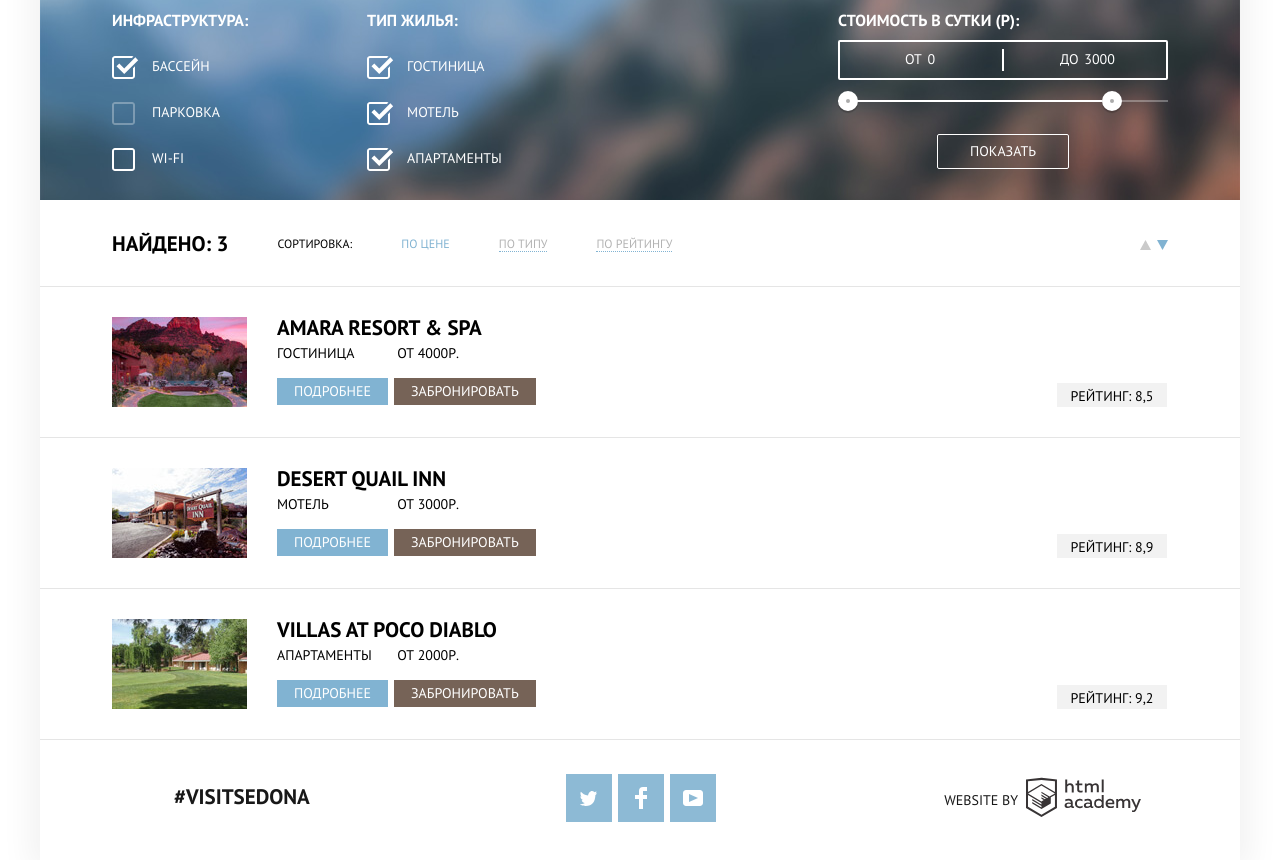
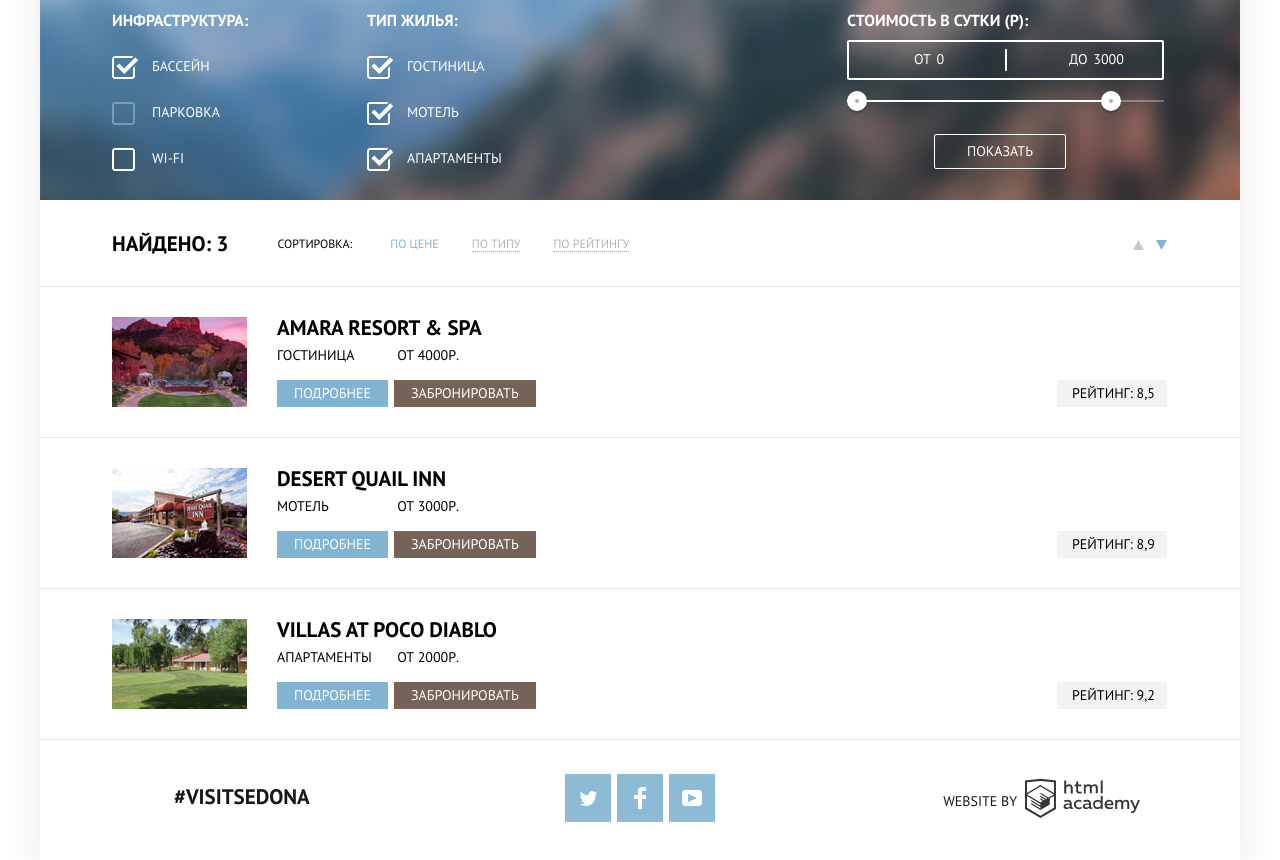
Before and after one commit to NastiaPolukhina1991/476479-sedona, a plain HTML site: page inner.html in a window 1280 px wide. Shown: the part 73-933 px from the top of the page. Drawn offline with Linux system fonts and the light colour scheme.

Commit message:
подправила

```diff
--- a/css/style.css
+++ b/css/style.css
@@ -79,7 +79,6 @@ input[type="radio"].visually-hidden {
   height: 57px;
   background: url(../img/mask.png) no-repeat;
 }
-
 .main-navigation {
   display: flex;
   flex-direction: column;
@@ -116,7 +115,9 @@ input[type="radio"].visually-hidden {
 .main-navigation-list a:focus {
   color: #b2b2b2;
 }
-
+.main-navigation-list a:active {
+  color: rgba(0, 0, 0, 0.3);
+}
 .content-title,
 .content-feature {
   text-align: center;
@@ -499,13 +500,13 @@ input[type="radio"].visually-hidden {
   margin-bottom: 25px;
 }
 .infrastructure {
-  width: 260px;
+  width: 255px;
 }
 .housing {
   width: 480px;
 }
 .price-day {
-
+  width: 317px;
 }
 .filter-option {
   margin-bottom: 25px;
@@ -533,7 +534,7 @@ input[type="radio"].visually-hidden {
   opacity: 0.3;
 }
 .filter-range {
-  width: 330px;
+  width: 317px;
   color: #ffffff;
   text-transform: uppercase;
 }
@@ -614,7 +615,8 @@ input[type="radio"].visually-hidden {
 }
 .reveal-btn {
   display: block;
-  margin: 0 auto;
+/*  margin: 0 auto;*/
+  margin-left: 87px;
   padding: 6px 32px;
   font-size: 14px;
   line-height: 21px;
@@ -635,6 +637,64 @@ input[type="radio"].visually-hidden {
   line-height: 26px;
   padding-top: 31px;
   padding-left: 72px;
+  padding-right: 49px;
+}
+.sort {
+  display: flex;
+  border-bottom: solid #e5e5e5 1px;
+}
+.sort-item .current {
+  padding-left: 38px;
+  color: #81b3d2;
+  border: none;
+}
+.sort-item {
+  padding-top: 33px;
+  font-size: 12px;
+}
+.sort-item:nth-child(4) {
+  padding-left: 33px;
+  padding-right: 33px;
+}
+.sort-item a {
+  font-size: 12px;
+  color: rgba(0, 0, 0, 0.3);
+  border-bottom: 1px dotted #81b3d2;
+}
+.sort-item a:hover {
+  color: #81b3d2;
+}
+.sort-item a:focus {
+  color: #000000;
+  border: none;
+}
+.sort ul{
+  list-style: none;
+}
+.sort-list {
+  display: flex;
+  min-height: 86px;
+  padding: 0;
+  margin: 0;
+  min-width: 1090px;
+}
+.sort-btns {
+  min-width: 100px;
+  margin: auto;
+  margin-left: 0;
+}
+.sort-btns a {
+  font-size: 23px;
+}
+.sort-btns a:hover path {
+  fill: #000000;
+}
+.sort-btns a:focus path {
+  fill: #81b3d2;
+}
+.icon-up {
+  padding-right: 6px;
+  padding-left: 3px;
 }
 .hotels-list {
   margin: 0;
@@ -673,7 +733,7 @@ input[type="radio"].visually-hidden {
   display: flex;
   justify-content: space-between;
   width: 182px;
-  margin-top: 5px;
+  margin-top: 7px;
 }
 .hotels-rating {
   display: flex;
@@ -697,61 +757,18 @@ input[type="radio"].visually-hidden {
   width: 18px;
   height: 18px;
   background: url(../img/star.png) no-repeat;
-  margin-left: 7px;
+  margin-left: 3px;
 }
-
+.star-icon:nth-child(2) {
+  margin-left: 6px;
+}
+.star-icon:nth-child(3) {
+  margin-left: 8px;
+}
 .hotels-rating-text {
   padding-top: 3px;
-}
-.sort {
-  display: flex;
-  border-bottom: solid #e5e5e5 1px;
-}
-.sort-item .current {
-  color: #81b3d2;
-  border: none;
-}
-.sort-item {
-  padding-left: 49px;
-  padding-top: 33px;
-  font-size: 12px;
-}
-.sort-item a {
-  font-size: 12px;
-  color: rgba(0, 0, 0, 0.3);
-  border-bottom: 1px dotted #81b3d2;
-}
-.sort-item a:hover {
-  color: #81b3d2;
-}
-
-.sort-item a:focus {
-  color: #000000;
-  border: none;
-}
-.sort ul{
-  list-style: none;
-}
-.sort-list {
-  display: flex;
-/*  justify-content: space-around;*/
-  min-height: 86px;
-  padding: 0;
-  margin: 0;
-  min-width: 1100px;
-}
-.sort-btns {
-  min-width: 100px;
-  margin: auto;
-}
-.sort-btns a {
-  font-size: 23px;
-}
-.sort-btns a:hover path {
-  fill: #000000;
-}
-.sort-btns a:focus path {
-  fill: #81b3d2;
+  padding-bottom: 3px;
+  padding-left: 3px;
 }
 .hotels-item-price {
   display: flex;
@@ -788,7 +805,6 @@ input[type="radio"].visually-hidden {
   color: #000000;
   background-color: #f2f2f2;
 }
-
 .main-footer {
   display: flex;
   justify-content: space-between;
@@ -798,7 +814,6 @@ input[type="radio"].visually-hidden {
   background: #ffffff;
   opacity: 0.9;
 }
-
 .footer-site {
   font-size: 21px;
   line-height: 26px;
@@ -807,13 +822,11 @@ input[type="radio"].visually-hidden {
   padding-top: 44px;
   padding-left: 134px;
 }
-
 .footer-social {
   text-align: center;
   min-width: 33.3333%;
   padding-left: 27px;
 }
-
 .footer-social ul {
   display: flex;
   width: 150px;
@@ -847,7 +860,8 @@ input[type="radio"].visually-hidden {
   display: flex;
   align-items: center;
   margin: 0;
-  padding-right: 99px;
+  padding-top: 3px;
+  padding-right: 100px;
 }
 .footer-copyright b {
   padding-right: 8px;
```
Also changed, not shown: index.html (+1 -1 lines).
